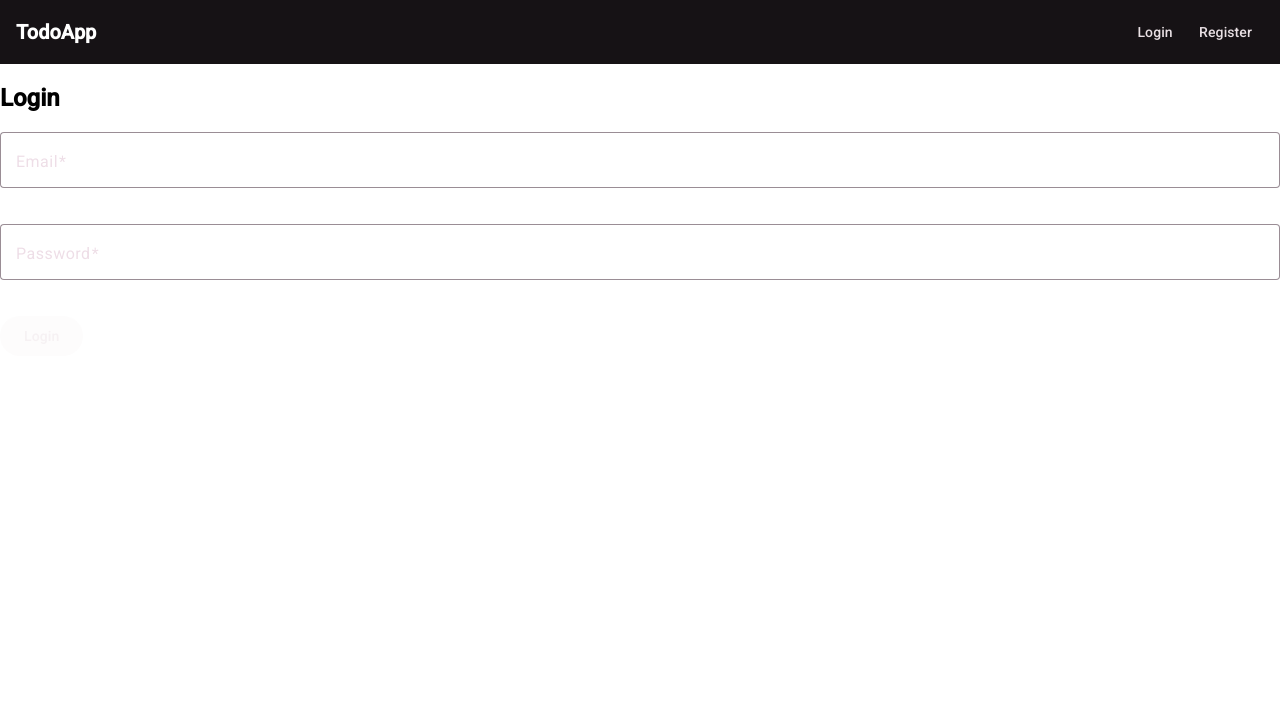
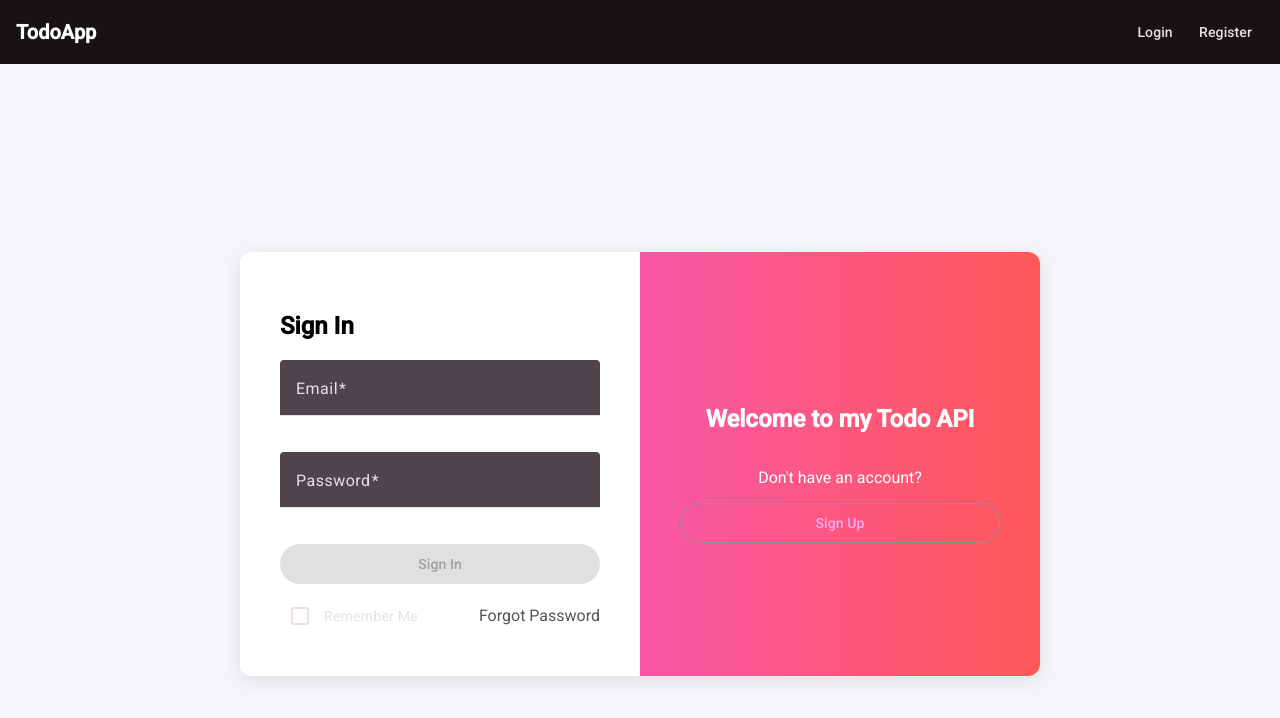
Before and after one commit to VKoutsos/todo_api, an Angular app in the folder todo-app-frontend/: page /login in a window 1280 px wide. Shown: the top 718 px of the page. Built offline with nearby package versions, Linux system fonts and the light colour scheme.

Commit message:
cleaned up login and register html files, fixed errors

```diff
--- a/todo-app-frontend/src/app/components/login/login.component.css
+++ b/todo-app-frontend/src/app/components/login/login.component.css
@@ -1,9 +1,69 @@
-.full-width{
+.login-container {
+  display: flex;
+  justify-content: center;
+  align-items: center;
+  min-height: 100vh;
+  background: #f5f6fa;
+}
+
+.login-box {
+  display: flex;
+  width: 800px;
+  box-shadow: 0 4px 20px rgba(0, 0, 0, 0.1);
+  border-radius: 12px;
+  overflow: hidden;
+  background: white;
+}
+
+.login-left, .login-right {
+  flex: 1;
+  padding: 40px;
+  display: flex;
+  flex-direction: column;
+  justify-content: center;
+}
+
+.login-left {
+  background: #ffffff;
+}
+
+.login-right {
+  background: linear-gradient(to right, #f857a6, #ff5858);
+  color: white;
+  text-align: center;
+}
+
+.full-width {
   width: 100%;
   margin-bottom: 16px;
 }
 
-.error-message{
-  color:red;
+.sign-in-btn {
+  width: 100%;
+  background: linear-gradient(to right, #f857a6, #ff5858);
+  color: white;
+}
+
+.sign-in-btn[disabled] {
+  background:#e0e0e0 !important;
+  color: #9e9e9e !important;
+  cursor: not-allowed !important;
+  box-shadow: none !important;
+}
+
+.login-options {
+  display: flex;
+  justify-content: space-between;
+  align-items: center;
+  margin-top: 12px;
+}
+
+.forgot-link {
+  color: #555;
+  text-decoration: none;
+}
+
+.error-message {
+  color: red;
   margin-top: 10px;
 }
--- a/todo-app-frontend/src/app/components/login/login.component.html
+++ b/todo-app-frontend/src/app/components/login/login.component.html
@@ -1,20 +1,41 @@
-<h2>Login</h2>
+<div class="login-container">
+  <div class="login-box">
+
+    <!--Left: Login Form-->
+    <div class="login-left">
+      <h2>Sign In</h2>
+
       <form [formGroup]="loginForm" (ngSubmit)="login()">
-  <mat-form-field appearance="outline" class="full-width">
+        <mat-form-field appearance="fill" class="full-width">
           <mat-label>Email</mat-label>
           <input matInput type="email" formControlName="email" required>
         </mat-form-field>
 
-  <mat-form-field appearance="outline" class="full-width">
+        <mat-form-field appearance="fill" class="full-width">
           <mat-label>Password</mat-label>
           <input matInput type="password" formControlName="password" required>
         </mat-form-field>
 
-  <button mat-raised-button color="primary" type="submit" [disabled]="!loginForm.valid">
-    Login
+        <button mat-raised-button color="accent" class="sign-in-btn" type="submit" [disabled]="!loginForm.valid">
+          Sign In
         </button>
 
+        <div class="login-options">
+          <mat-checkbox formControlName="rememberMe">Remember Me</mat-checkbox>
+          <a class="forgot-link" href="#">Forgot Password</a>
+        </div>
+
         <div *ngIf="errorMessage" class="error-message">
-    {{errorMessage}}
+          {{ errorMessage }}
         </div>
       </form>
+    </div>
+
+    <!--Right: Welcome Panel-->
+    <div class="login-right">
+      <h2>Welcome to my Todo API</h2>
+      <p>Don't have an account?</p>
+      <button mat-stroked-button color="primary" [routerLink]="['/register']">Sign Up</button>
+    </div>
+  </div>
+</div>
--- a/todo-app-frontend/src/app/components/login/login.component.ts
+++ b/todo-app-frontend/src/app/components/login/login.component.ts
@@ -16,7 +16,8 @@ errorMessage:string|null=null;
 constructor(private authService: AuthService, private router: Router){
   this.loginForm=new FormGroup({
     email:new FormControl('',[Validators.required,Validators.email]),
-    password:new FormControl('',[Validators.required])
+    password:new FormControl('',[Validators.required]),
+    rememberMe: new FormControl(false)
   });
 }
 
--- a/todo-app-frontend/src/app/components/register/register.component.css
+++ b/todo-app-frontend/src/app/components/register/register.component.css
@@ -1,6 +1,47 @@
+.login-container {
+  display: flex;
+  justify-content: center;
+  align-items: center;
+  min-height: 100vh;
+  background: #f5f6fa;
+}
+
+.login-box {
+  display: flex;
+  width: 800px;
+  box-shadow: 0 4px 20px rgba(0, 0, 0, 0.1);
+  border-radius: 12px;
+  overflow: hidden;
+  background: white;
+}
+
+.login-left, .login-right {
+  flex: 1;
+  padding: 40px;
+  display: flex;
+  flex-direction: column;
+  justify-content: center;
+}
+
+.login-left {
+  background: #ffffff;
+}
+
+.login-right {
+  background: linear-gradient(to right, #f857a6, #ff5858);
+  color: white;
+  text-align: center;
+}
+
 .full-width {
   width: 100%;
   margin-bottom: 16px;
+}
+
+.sign-in-btn {
+  width: 100%;
+  background: linear-gradient(to right, #f857a6, #ff5858);
+  color: white;
 }
 
 .error-message {
--- a/todo-app-frontend/src/app/components/register/register.component.html
+++ b/todo-app-frontend/src/app/components/register/register.component.html
@@ -1,21 +1,40 @@
+<div class="login-container">
+  <div class="login-box">
+    <!-- Left Side: Registration Form -->
+    <div class="login-left">
       <h2>Register</h2>
+
       <form [formGroup]="profileForm" (ngSubmit)="register()">
-  <mat-form-field appearance="outline" class="full-width">
+        <mat-form-field appearance="fill" class="full-width">
           <mat-label>Name</mat-label>
           <input matInput type="text" formControlName="name" required>
         </mat-form-field>
 
-  <mat-form-field appearance="outline" formControlName="name" required>
+        <mat-form-field appearance="fill" class="full-width">
           <mat-label>Email</mat-label>
           <input matInput type="email" formControlName="email" required>
         </mat-form-field>
 
-  <mat-form-field appearance="outline" class="full-width">
+        <mat-form-field appearance="fill" class="full-width">
           <mat-label>Password</mat-label>
           <input matInput type="password" formControlName="password" required>
         </mat-form-field>
 
-  <button mat-raised-button color="accent" type="submit" [disabled]="!profileForm.valid">Register</button>
+        <button mat-raised-button color="accent" class="sign-in-btn" type="submit" [disabled]="!profileForm.valid">
+          Register
+        </button>
 
-  <div *ngIf="errorMessage" class="error_message">{{ errorMessage }}</div>
+        <div *ngIf="errorMessage" class="error-message">
+          {{ errorMessage }}
+        </div>
       </form>
+    </div>
+
+    <!-- Right Side: Redirect to Login -->
+    <div class="login-right">
+      <h2>Welcome Back!</h2>
+      <p>Already have an account?</p>
+      <button mat-stroked-button color="primary" [routerLink]="['/login']">Sign In</button>
+    </div>
+  </div>
+</div>
```
Lines whose indentation alone changed are shown as unchanged.
